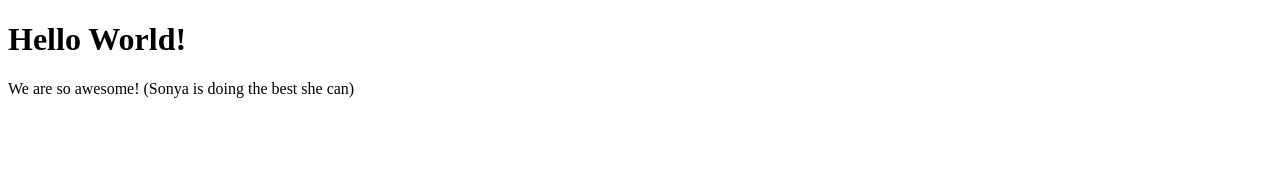
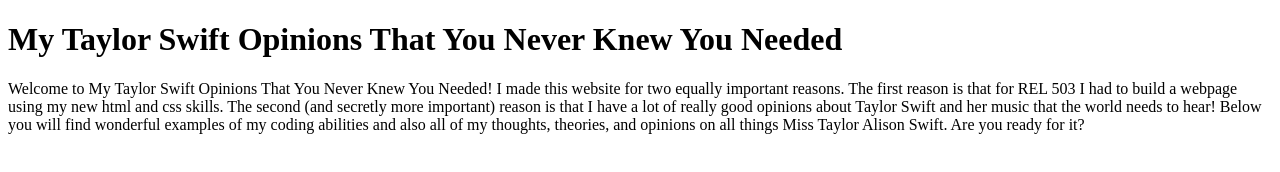
Before and after one commit to Jakebarrett25/Jakebarrett25.github.io, a plain HTML site: page index.html in a window 1280 px wide. Drawn offline with Linux system fonts and the light colour scheme.

Commit message:
Update index.html

```diff
--- a/index.html
+++ b/index.html
@@ -3,15 +3,15 @@
     <head>
         <link href="style.css" rel="stylesheet">
         <title>
-            My First Website
+            My Taylor Swift Opinions That You Never Knew You Needed
         </title>
     </head>
     <body>
         <h1>
-            Hello World!
+            My Taylor Swift Opinions That You Never Knew You Needed
         </h1>
-        <p>
-            We are so awesome! (Sonya is doing the best she can)
-        </p>
+            <p class="welcome">
+                Welcome to My Taylor Swift Opinions That You Never Knew You Needed! I made this website for two equally important reasons. The first reason is that for REL 503 I had to build a webpage using my new html and css skills. The second (and secretly more important) reason is that I have a lot of really good opinions about Taylor Swift and her music that the world needs to hear! Below you will find wonderful examples of my coding abilities and also all of my  thoughts, theories, and opinions on all things Miss Taylor Alison Swift. Are you ready for it?
+            </p>
     </body>
 </html>
```
